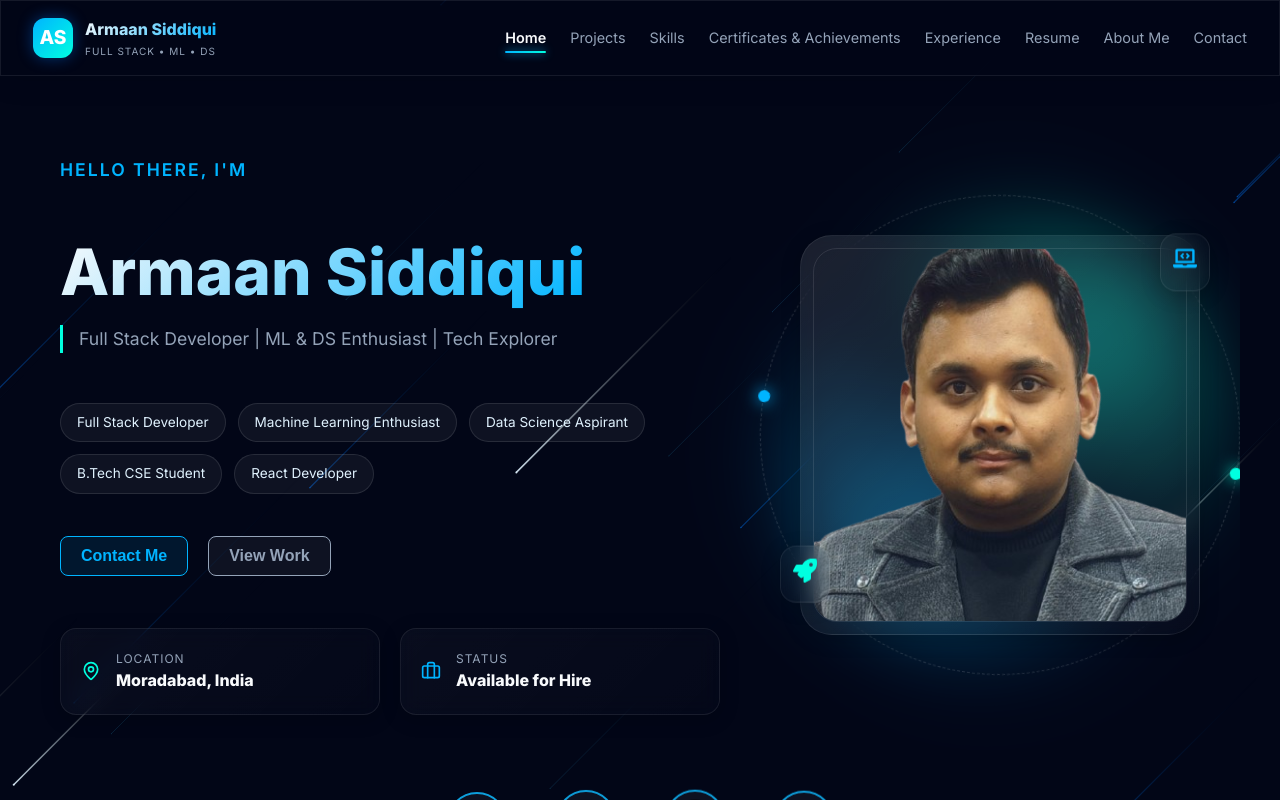
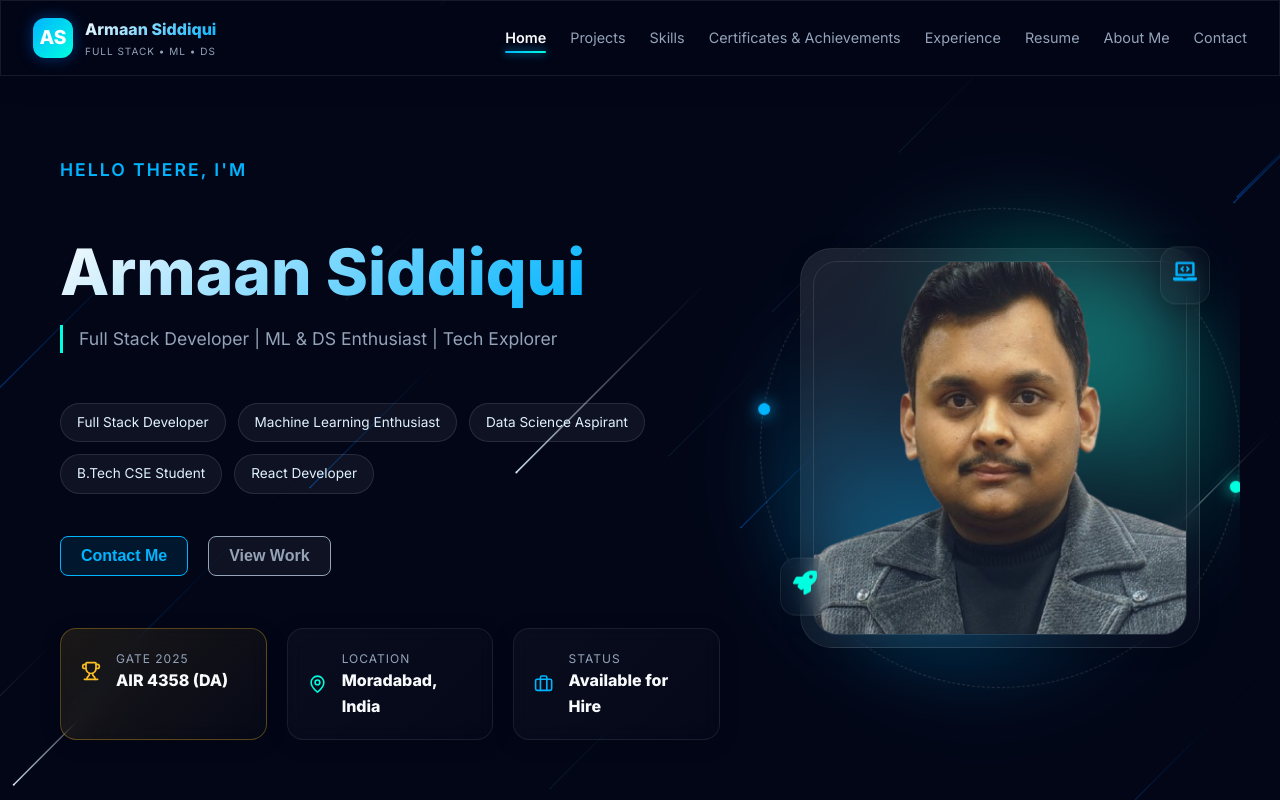
Before and after one commit to ARMAANSIDDIQUI/armaan-siddiqui-portfolio, a React (Vite) app: page / in a window 1280 px wide. Shown: the top 800 px of the page. Built offline with nearby package versions, Linux system fonts and the light colour scheme; the HTML template or start-up script is replaced by a standard one.

Commit message:
gate in home

```diff
--- a/src/CSS/Home.css
+++ b/src/CSS/Home.css
@@ -84,6 +84,16 @@
 
 .info-card {
   padding: 20px !important;
+}
+
+.info-card.achievement {
+  border-color: rgba(251, 191, 36, 0.3) !important;
+  background: linear-gradient(135deg, rgba(251, 191, 36, 0.1), rgba(251, 191, 36, 0.02)) !important;
+}
+
+.info-card.achievement:hover {
+  border-color: #fbbf24 !important;
+  box-shadow: 0 0 20px rgba(251, 191, 36, 0.2) !important;
 }
 
 .info-card-content {
--- a/src/pages/Home.jsx
+++ b/src/pages/Home.jsx
@@ -1,6 +1,6 @@
 import React from 'react'
 import { motion } from 'framer-motion'
-import { MapPin, Briefcase, Mail, Github, Linkedin, Mail as MailIcon } from 'lucide-react'
+import { MapPin, Briefcase, Mail, Github, Linkedin, Trophy, Mail as MailIcon } from 'lucide-react'
 import { FaLaptopCode, FaRocket } from 'react-icons/fa'
 import GlassCard from '../components/ui/GlassCard'
 import '../CSS/Home.css'
@@ -68,6 +68,16 @@ export default function Home() {
 
           {/* Interactive Info Cards */}
           <div className="info-cards-grid">
+            <GlassCard className="info-card achievement">
+              <div className="info-card-content">
+                <Trophy size={20} color="#fbbf24" />
+                <div>
+                  <small>GATE 2025</small>
+                  <strong>AIR 4358 (DA)</strong>
+                </div>
+              </div>
+            </GlassCard>
+
             <GlassCard className="info-card">
               <div className="info-card-content">
                 <MapPin size={20} color="var(--secondary)" />
```
